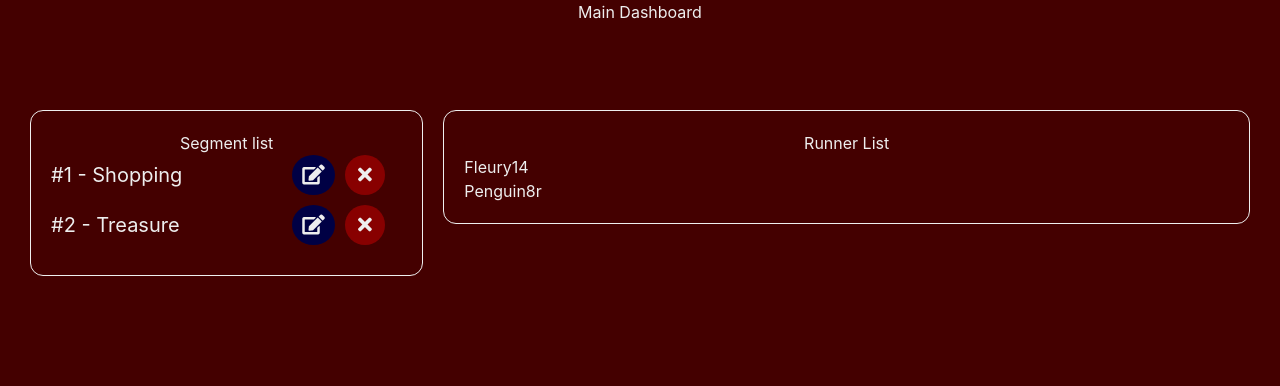
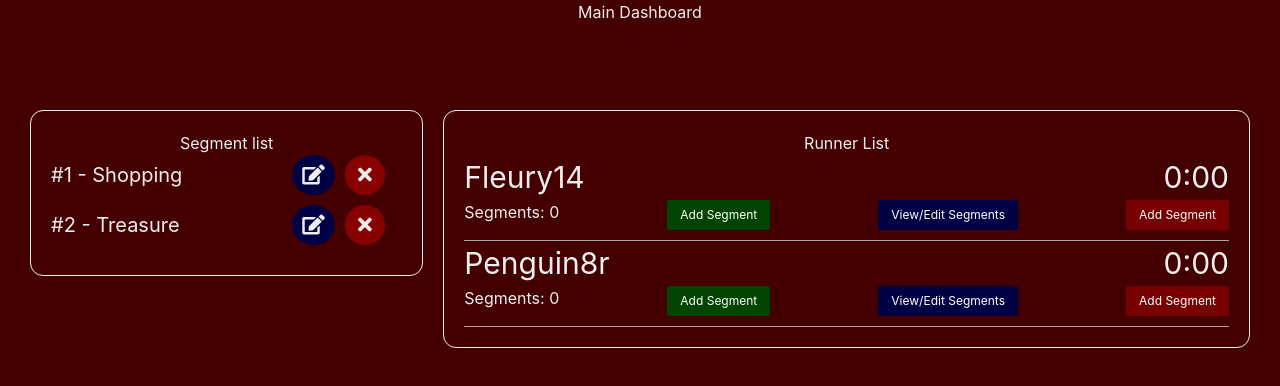
Before and after one commit to Fleury14/fe-comparison, an Angular app in the folder application/: page /main in a window 1280 px wide. Shown: the top 386 px of the page. Built offline with nearby package versions, Linux system fonts and the light colour scheme.

Commit message:
chore(runner list): styles up runners, all info displays

```diff
--- a/application/src/app/components/main/runner-list/runner-list.component.html
+++ b/application/src/app/components/main/runner-list/runner-list.component.html
@@ -3,7 +3,16 @@
     <ul *ngIf="currentRunners">
         <li *ngFor="let runner of currentRunners">
             <div class="runner-container">
-                <span>{{ runner.name }}</span>
+                <div class="runner-top">
+                    <span>{{ runner.name }}</span>
+                    <span>{{ parseTime(runner.totalTime) }}</span>
+                </div>
+                <div class="runner-bottom">
+                    <span>Segments: {{ runner.segments.length }}</span>
+                    <button class="button is-small is-success">Add Segment</button>
+                    <button class="button is-small is-primary">View/Edit Segments</button>
+                    <button class="button is-small is-danger">Add Segment</button>
+                </div>
             </div>
         </li>
     </ul>
--- a/application/src/app/components/main/runner-list/runner-list.component.scss
+++ b/application/src/app/components/main/runner-list/runner-list.component.scss
@@ -12,3 +12,20 @@
         text-align: center;
     }
 }
+
+.runner-container {
+
+    border-bottom: 1px solid #aaa;
+    padding-bottom: 10px;
+
+    .runner-top {
+        font-size: 30px;
+        display: flex;
+        justify-content: space-between;
+    }
+
+    .runner-bottom {
+        display: flex;
+        justify-content: space-between;
+    }
+}
--- a/application/src/app/components/main/runner-list/runner-list.component.ts
+++ b/application/src/app/components/main/runner-list/runner-list.component.ts
@@ -1,6 +1,7 @@
 import { Component, OnInit } from '@angular/core';
 import { RunnerService } from '../../../services/runners/runners.service';
 import { IRunner } from 'src/app/interfaces/runner.interface';
+import { ParseTime } from 'src/app/helpers/parse-time';
 
 @Component({
     selector: 'fe-comp-main-runner-list',
@@ -18,4 +19,8 @@ export class RunnerListComponent implements OnInit {
         this.runnerServ.initializeRunners();
         this.currentRunners = JSON.parse(this.runnerServ.getRunners());
     }
+
+    parseTime(totalTime:number):string {
+        return ParseTime(totalTime)
+    }
 }
--- a/application/src/styles.scss
+++ b/application/src/styles.scss
@@ -36,3 +36,21 @@ html {
     font-size: 20px;
     padding: 10px 13.1125px;
 }
+
+//BULMNA OVERWRITES
+
+.button.is-success {
+    background-color: #004400;
+}
+
+.button.is-warning {
+    background-color: #442200;
+}
+
+.button.is-primary {
+    background-color: #000044;
+}
+
+.button.is-danger {
+    background-color: #770000;
+}
```
